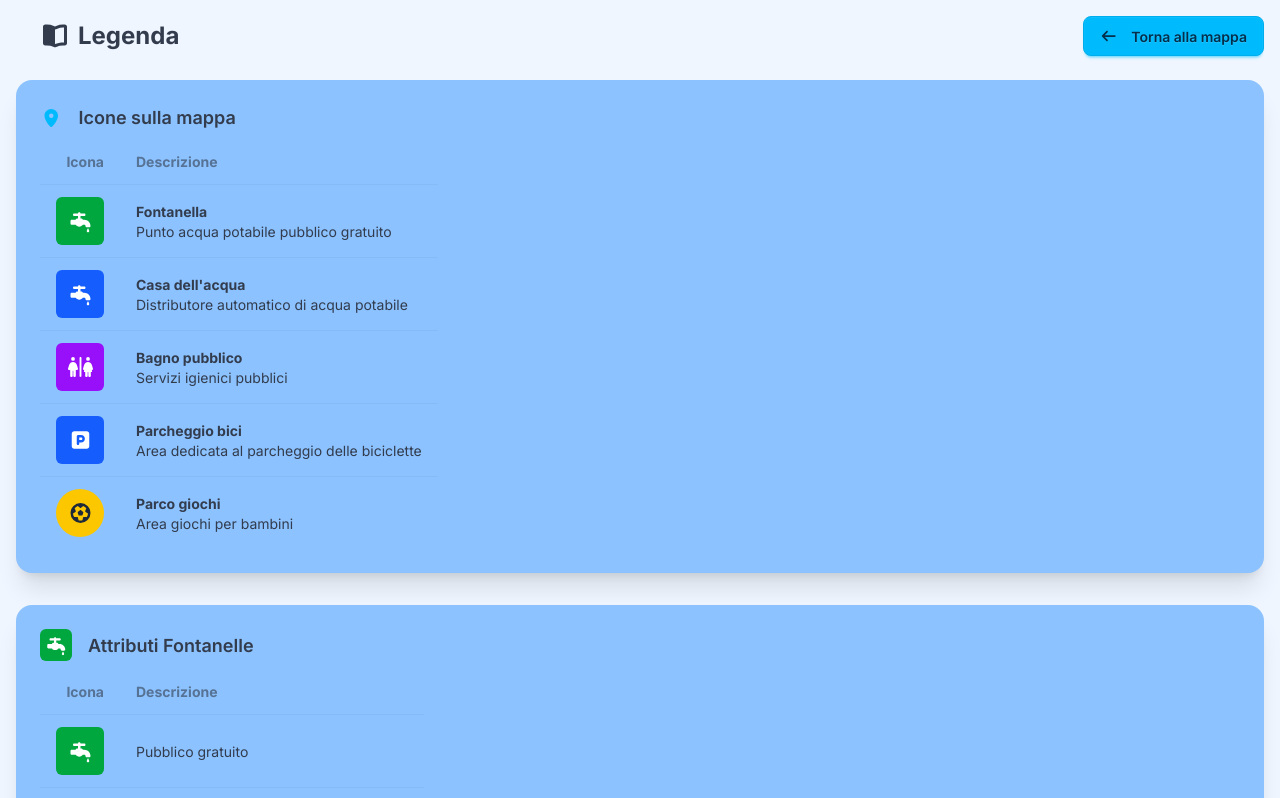
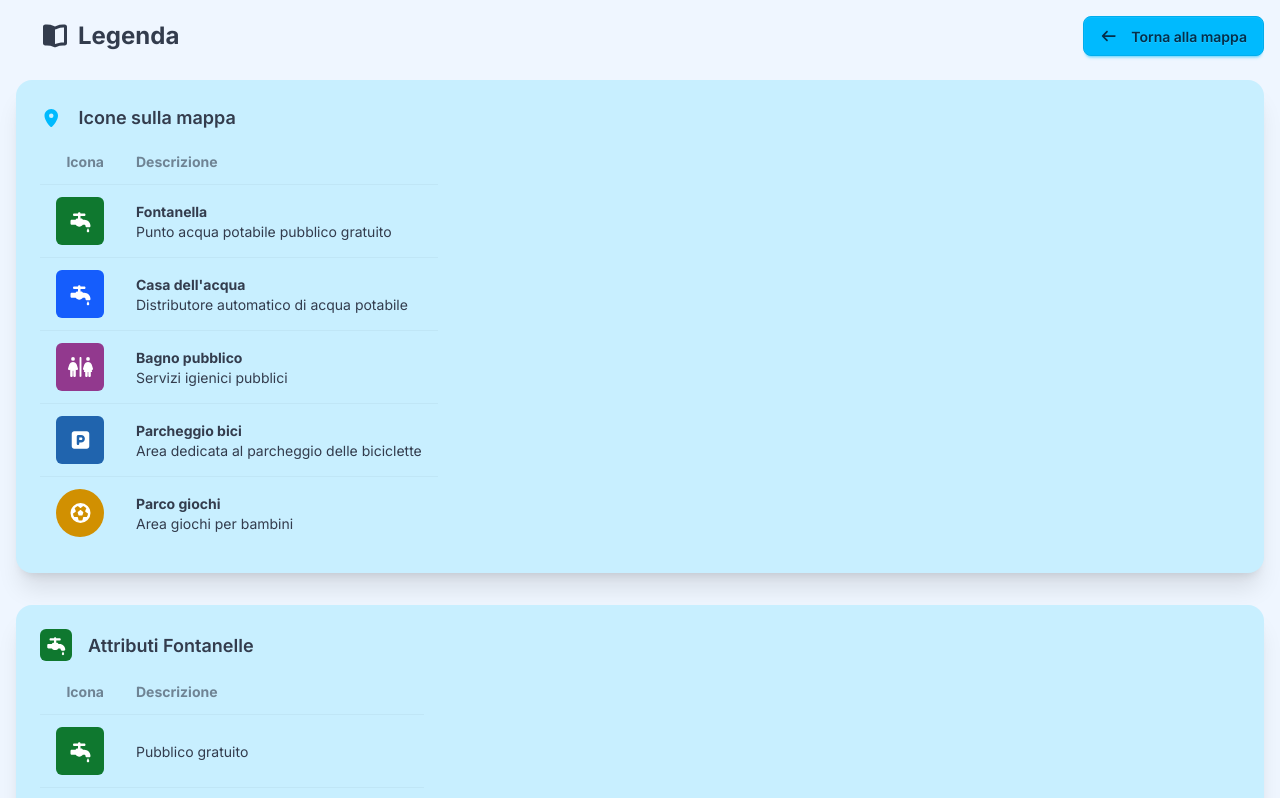
Before and after one commit to matitalatina/fontanelle, a Next.js app: page /legend in a window 1280 px wide. Shown: the top 798 px of the page. Built offline with nearby package versions, Linux system fonts and the light colour scheme.

Commit message:
refactor: Relocate marker components to a subdirectory, implement an Oklch-based color system for semantic entities and popups, and update the legend page to use these new colors.

```diff
--- a/src/app/globals.css
+++ b/src/app/globals.css
@@ -13,7 +13,7 @@
   prefersdark: false;
   color-scheme: "light";
   --color-base-100: oklch(97% 0.014 254.604);
-  --color-base-200: oklch(80% 0.105 251.813);
+  --color-base-200: oklch(95% 0.105 261.813);
   --color-base-300: oklch(96% 0.018 272.314);
   --color-base-content: oklch(35.519% 0.032 262.988);
   --color-primary: oklch(74% 0.16 232.661);
@@ -77,107 +77,143 @@
   --noise: 0;
 }
 
-
-
-
 @theme {
   --background-image-gradient-radial: radial-gradient(var(--tw-gradient-stops));
-  --background-image-gradient-conic: conic-gradient(from 180deg at 50% 50%,
-      var(--tw-gradient-stops));
+  --background-image-gradient-conic: conic-gradient(
+    from 180deg at 50% 50%,
+    var(--tw-gradient-stops)
+  );
 
   /* Semantic entity colors */
-  --color-bicycle: blue;
-  --color-playground: yellow;
-  --color-fountain: green;
-  --color-water-house: blue;
-  --color-toilet: purple;
-  --color-custom: purple;
-  --popup-bg-mix-factor: 15%;
+  --color-hue-bicycle: 253.91;
+  --color-hue-playground: 77;
+  --color-hue-fountain: 147.52;
+  --color-hue-water-house: 253.91;
+  --color-hue-toilet: 329.49;
+  --color-hue-custom: 329.49;
+  --color-bicycle: light-dark(
+    oklch(0.5 0.1359 var(--color-hue-bicycle)),
+    oklch(0.6 0.1359 var(--color-hue-bicycle))
+  );
+  --color-playground: light-dark(
+    oklch(0.7 0.1463 var(--color-hue-playground)),
+    oklch(0.6 0.1463 var(--color-hue-playground))
+  );
+  --color-fountain: light-dark(
+    oklch(0.5 0.1403 var(--color-hue-fountain)),
+    oklch(0.6 0.1403 var(--color-hue-fountain))
+  );
+  --color-water-house: light-dark(
+    oklch(0.5 0.1359 var(--color-hue-water-house)),
+    oklch(0.6 0.1359 var(--color-hue-water-house))
+  );
+  --color-toilet: light-dark(
+    oklch(0.5 0.1601 var(--color-hue-toilet)),
+    oklch(0.6 0.1601 var(--color-hue-toilet))
+  );
+  --color-custom: light-dark(
+    oklch(0.5 0.1601 var(--color-hue-custom)),
+    oklch(0.6 0.1601 var(--color-hue-custom))
+  );
   --popup-text-mix-factor: 10%;
 }
 
 .station-popup {
   &.popup-bicycle {
-
     .leaflet-popup-content-wrapper,
     .leaflet-popup-tip {
-      background: color-mix(in oklab,
-          var(--color-bicycle) var(--popup-bg-mix-factor),
-          var(--color-base-100));
+      background: oklch(
+        from var(--color-base-100) l c var(--color-hue-bicycle)
+      );
     }
 
     .leaflet-popup-content {
-      color: color-mix(in oklab, var(--color-bicycle) var(--popup-text-mix-factor), var(--color-base-content));
+      color: color-mix(
+        in oklab,
+        var(--color-bicycle) var(--popup-text-mix-factor),
+        var(--color-base-content)
+      );
     }
   }
 
   &.popup-playground {
-
     .leaflet-popup-content-wrapper,
     .leaflet-popup-tip {
-      background: color-mix(in oklab,
-          var(--color-playground) var(--popup-bg-mix-factor),
-          var(--color-base-100));
+      background: oklch(
+        from var(--color-base-100) l c var(--color-hue-playground)
+      );
     }
 
     .leaflet-popup-content {
-      color: color-mix(in oklab, var(--color-playground) var(--popup-text-mix-factor), var(--color-base-content));
+      color: color-mix(
+        in oklab,
+        var(--color-playground) var(--popup-text-mix-factor),
+        var(--color-base-content)
+      );
     }
   }
 
   &.popup-fountain {
-
     .leaflet-popup-content-wrapper,
     .leaflet-popup-tip {
-      background: color-mix(in oklab,
-          var(--color-fountain) var(--popup-bg-mix-factor),
-          var(--color-base-100));
+      background: oklch(
+        from var(--color-base-100) l c var(--color-hue-fountain)
+      );
     }
 
     .leaflet-popup-content {
-      color: color-mix(in oklab, var(--color-fountain) var(--popup-text-mix-factor), var(--color-base-content));
+      color: color-mix(
+        in oklab,
+        var(--color-fountain) var(--popup-text-mix-factor),
+        var(--color-base-content)
+      );
     }
   }
 
   &.popup-water-house {
-
     .leaflet-popup-content-wrapper,
     .leaflet-popup-tip {
-      background: color-mix(in oklab,
-          var(--color-water-house) var(--popup-bg-mix-factor),
-          var(--color-base-100));
+      background: oklch(
+        from var(--color-base-100) l c var(--color-hue-water-house)
+      );
     }
 
     .leaflet-popup-content {
-      color: color-mix(in oklab, var(--color-water-house) var(--popup-text-mix-factor), var(--color-base-content));
+      color: color-mix(
+        in oklab,
+        var(--color-water-house) var(--popup-text-mix-factor),
+        var(--color-base-content)
+      );
     }
   }
 
   &.popup-toilet {
-
     .leaflet-popup-content-wrapper,
     .leaflet-popup-tip {
-      background: color-mix(in oklab,
-          var(--color-toilet) var(--popup-bg-mix-factor),
-          var(--color-base-100));
+      background: oklch(from var(--color-base-100) l c var(--color-hue-toilet));
     }
 
     .leaflet-popup-content {
-      color: color-mix(in oklab, var(--color-toilet) var(--popup-text-mix-factor), var(--color-base-content));
+      color: color-mix(
+        in oklab,
+        var(--color-toilet) var(--popup-text-mix-factor),
+        var(--color-base-content)
+      );
     }
   }
 
   &.popup-custom {
-
     .leaflet-popup-content-wrapper,
     .leaflet-popup-tip {
-      background: color-mix(in oklab,
-          var(--color-custom) var(--popup-bg-mix-factor),
-          var(--color-base-100));
+      background: oklch(from var(--color-base-100) l c var(--color-hue-custom));
     }
 
     .leaflet-popup-content {
-      color: color-mix(in oklab, var(--color-custom) var(--popup-text-mix-factor), var(--color-base-content));
+      color: color-mix(
+        in oklab,
+        var(--color-custom) var(--popup-text-mix-factor),
+        var(--color-base-content)
+      );
     }
   }
 }
@@ -206,7 +242,8 @@
   color: black;
 }
 
-.leaflet-fade-anim .leaflet-popup.station-popup.custom-marker-popup:not(:has(button)) {
+.leaflet-fade-anim
+  .leaflet-popup.station-popup.custom-marker-popup:not(:has(button)) {
   transition: none;
 }
 
@@ -229,7 +266,6 @@
 /* Hero Background Animations - Simplified */
 
 @keyframes gradient-shift {
-
   0%,
   100% {
     background-position: 0% 50%;
@@ -251,7 +287,6 @@
 }
 
 @keyframes bounce-down {
-
   0%,
   20%,
   50%,
@@ -270,7 +305,6 @@
 }
 
 @keyframes fade-pulse {
-
   0%,
   100% {
     opacity: 0.6;
@@ -317,9 +351,12 @@
   background-clip: text !important;
   -webkit-background-clip: text !important;
   background:
-    radial-gradient(circle at center,
-      color-mix(in srgb, var(--color-primary) 85%, transparent),
-      transparent) -200% 50% / 200% 100% no-repeat,
+    radial-gradient(
+        circle at center,
+        color-mix(in srgb, var(--color-primary) 85%, transparent),
+        transparent
+      ) -200%
+      50% / 200% 100% no-repeat,
     var(--color-primary-content);
 }
 
@@ -338,7 +375,6 @@
 }
 
 @keyframes highlight-pulse {
-
   0%,
   100% {
     opacity: 0.6;
@@ -425,7 +461,6 @@
 
 /* Reduce motion for users who prefer it */
 @media (prefers-reduced-motion: reduce) {
-
   .animate-shimmer,
   .animate-bounce-down,
   .animate-shine,
--- a/src/app/legend/page.tsx
+++ b/src/app/legend/page.tsx
@@ -59,7 +59,7 @@ export default function LegendaPage() {
           </h2>
 
           <div className="overflow-x-auto">
-            <table className="table table-zebra w-auto text-left">
+            <table className="table w-auto text-left">
               <thead>
                 <tr>
                   <th className="text-right">Icona</th>
@@ -69,7 +69,7 @@ export default function LegendaPage() {
               <tbody>
                 <tr>
                   <td className="text-right">
-                    <div className="w-12 h-12 ml-auto flex items-center justify-center bg-green-600 rounded-md">
+                    <div className="w-12 h-12 ml-auto flex items-center justify-center bg-fountain rounded-md">
                       <FontAwesomeIcon
                         icon={faFaucetDrip}
                         className="text-white text-xl"
@@ -101,7 +101,7 @@ export default function LegendaPage() {
                 </tr>
                 <tr>
                   <td className="text-right">
-                    <div className="w-12 h-12 ml-auto flex items-center justify-center bg-purple-600 rounded-md">
+                    <div className="w-12 h-12 ml-auto flex items-center justify-center bg-toilet rounded-md">
                       <FontAwesomeIcon
                         icon={faRestroom}
                         className="text-white text-xl"
@@ -115,7 +115,7 @@ export default function LegendaPage() {
                 </tr>
                 <tr>
                   <td className="text-right">
-                    <div className="w-12 h-12 ml-auto flex items-center justify-center bg-blue-600 rounded-md">
+                    <div className="w-12 h-12 ml-auto flex items-center justify-center bg-bicycle rounded-md">
                       <FontAwesomeIcon
                         icon={faParking}
                         className="text-white text-xl"
@@ -131,10 +131,10 @@ export default function LegendaPage() {
                 </tr>
                 <tr>
                   <td className="text-right">
-                    <div className="w-12 h-12 ml-auto flex items-center justify-center bg-yellow-400 rounded-full">
+                    <div className="w-12 h-12 ml-auto flex items-center justify-center bg-playground rounded-full">
                       <FontAwesomeIcon
                         icon={faFutbol}
-                        className="text-gray-800 text-xl"
+                        className="text-white text-xl"
                       />
                     </div>
                   </td>
@@ -153,13 +153,13 @@ export default function LegendaPage() {
       <div className="card bg-base-200 shadow-xl mb-8">
         <div className="card-body">
           <h2 className="card-title">
-            <div className="w-8 h-8 flex items-center justify-center bg-green-600 rounded-md mr-2">
+            <div className="w-8 h-8 flex items-center justify-center bg-fountain rounded-md mr-2">
               <FontAwesomeIcon icon={faFaucetDrip} className="text-white" />
             </div>
             Attributi Fontanelle
           </h2>
           <div className="overflow-x-auto">
-            <table className="table table-zebra w-auto text-left">
+            <table className="table w-auto text-left">
               <thead>
                 <tr>
                   <th className="text-right">Icona</th>
@@ -169,7 +169,7 @@ export default function LegendaPage() {
               <tbody>
                 <tr>
                   <td className="text-right">
-                    <div className="w-12 h-12 ml-auto flex items-center justify-center bg-green-600 rounded-md">
+                    <div className="w-12 h-12 ml-auto flex items-center justify-center bg-fountain rounded-md">
                       <FontAwesomeIcon
                         icon={faFaucetDrip}
                         className="text-white text-xl"
@@ -203,13 +203,13 @@ export default function LegendaPage() {
       <div className="card bg-base-200 shadow-xl mb-8">
         <div className="card-body">
           <h2 className="card-title">
-            <div className="w-8 h-8 flex items-center justify-center bg-purple-600 rounded-md mr-2">
+            <div className="w-8 h-8 flex items-center justify-center bg-toilet rounded-md mr-2">
               <FontAwesomeIcon icon={faRestroom} className="text-white" />
             </div>
             Attributi Bagni Pubblici
           </h2>
           <div className="overflow-x-auto">
-            <table className="table table-zebra w-auto text-left">
+            <table className="table w-auto text-left">
               <thead>
                 <tr>
                   <th className="text-right">Icona</th>
@@ -275,7 +275,7 @@ export default function LegendaPage() {
             Attributi Parcheggi Bici
           </h2>
           <div className="overflow-x-auto">
-            <table className="table table-zebra w-auto text-left">
+            <table className="table w-auto text-left">
               <thead>
                 <tr>
                   <th className="text-right">Icona</th>
@@ -394,7 +394,7 @@ export default function LegendaPage() {
             Attributi Parchi Giochi
           </h2>
           <div className="overflow-x-auto">
-            <table className="table table-zebra w-auto text-left">
+            <table className="table w-auto text-left">
               <thead>
                 <tr>
                   <th className="text-right">Icona</th>
@@ -485,7 +485,7 @@ export default function LegendaPage() {
             Informazioni Aggiuntive
           </h2>
           <div className="overflow-x-auto">
-            <table className="table table-zebra w-auto text-left">
+            <table className="table w-auto text-left">
               <thead>
                 <tr>
                   <th className="text-right">Icona</th>
--- a/src/components/Map.tsx
+++ b/src/components/Map.tsx
@@ -9,12 +9,12 @@ import { useState } from "react";
 import { MapContainer } from "react-leaflet/MapContainer";
 import { TileLayer } from "react-leaflet/TileLayer";
 import { ScaleControl } from "react-leaflet";
-import ClusterMarkers from "./ClusterMarkers";
-import CustomMarker from "./CustomMarker";
+import ClusterMarkers from "./markers/ClusterMarkers";
+import CustomMarker from "./markers/CustomMarker";
 import LocateButton from "./LocateButton";
 import MapCenter from "./MapCenter";
 import OverlaySelector, { SelectedOverlays } from "./OverlaySelector";
-import PersonMarker from "./PersonMarker";
+import PersonMarker from "./markers/PersonMarker";
 import { TILE_LAYERS, TileLayerType } from "@/hooks/useTileLayer";
 import DisableSearchAlert from "./DisableSearchAlert";
 
--- a/src/components/BicycleParkingMarker.tsx
+++ b/src/components/markers/BicycleParkingMarker.tsx
@@ -3,9 +3,9 @@
 import { BicycleParking } from "@/lib/bicycleParking";
 import L from "leaflet";
 import { Marker, Popup } from "react-leaflet";
-import FeatureIcon from "./FeatureIcon";
-import GoToButton from "./GoToButton";
-import SharePositionButton from "./SharePositionButton";
+import FeatureIcon from "../FeatureIcon";
+import GoToButton from "../GoToButton";
+import SharePositionButton from "../SharePositionButton";
 import { createMarkerIconHTML } from "@/lib/marker-icons";
 import { faParking, faBicycle } from "@fortawesome/free-solid-svg-icons";
 import { FontAwesomeIcon } from "@fortawesome/react-fontawesome";
--- a/src/components/CustomMarker.tsx
+++ b/src/components/markers/CustomMarker.tsx
@@ -3,8 +3,8 @@ import { LatLng } from "@/hooks/useLocation";
 import L, { Marker as LMarker } from "leaflet";
 import { useRef, useState } from "react";
 import { Marker, Popup, useMapEvents } from "react-leaflet";
-import GoToButton from "./GoToButton";
-import SharePositionButton from "./SharePositionButton";
+import GoToButton from "../GoToButton";
+import SharePositionButton from "../SharePositionButton";
 import { FontAwesomeIcon } from "@fortawesome/react-fontawesome";
 import { faTrashAlt, faMapPin } from "@fortawesome/free-solid-svg-icons";
 import { createMarkerIconHTML } from "@/lib/marker-icons";
--- a/src/components/PlaygroundMarker.tsx
+++ b/src/components/markers/PlaygroundMarker.tsx
@@ -1,11 +1,11 @@
 import { Playground } from "@/lib/playgrounds";
 import L from "leaflet";
 import { Marker, Popup } from "react-leaflet";
-import FeatureIcon from "./FeatureIcon";
-import GoToButton from "./GoToButton";
-import SharePositionButton from "./SharePositionButton";
 import { createMarkerIconHTML } from "@/lib/marker-icons";
 import { faFutbol } from "@fortawesome/free-solid-svg-icons";
+import FeatureIcon from "../FeatureIcon";
+import SharePositionButton from "../SharePositionButton";
+import GoToButton from "../GoToButton";
 
 const playgroundMarker = L.ExtraMarkers.icon({
   innerHTML: createMarkerIconHTML(faFutbol, "text-gray-800"),
--- a/src/components/StationMarker.tsx
+++ b/src/components/markers/StationMarker.tsx
@@ -3,8 +3,8 @@
 import { Station } from "@/lib/stations";
 import { Marker, Popup } from "react-leaflet";
 import L from "leaflet";
-import GoToButton from "./GoToButton";
-import SharePositionButton from "./SharePositionButton";
+import GoToButton from "../GoToButton";
+import SharePositionButton from "../SharePositionButton";
 import { createMarkerIconHTML } from "@/lib/marker-icons";
 import { faFaucetDrip } from "@fortawesome/free-solid-svg-icons";
 
--- a/src/components/ToiletMarker.tsx
+++ b/src/components/markers/ToiletMarker.tsx
@@ -1,9 +1,9 @@
 import { Toilet } from "@/lib/toilets";
 import L from "leaflet";
 import { Marker, Popup } from "react-leaflet";
-import GoToButton from "./GoToButton";
-import FeatureIcon from "./FeatureIcon";
-import SharePositionButton from "./SharePositionButton";
+import GoToButton from "../GoToButton";
+import FeatureIcon from "../FeatureIcon";
+import SharePositionButton from "../SharePositionButton";
 import { createMarkerIconHTML } from "@/lib/marker-icons";
 import { faRestroom } from "@fortawesome/free-solid-svg-icons";
 
```
Also changed, not shown: src/app/page.tsx (+8 -8 lines), src/components/markers/ClusterMarkers.tsx (renamed from src/components/ClusterMarkers.tsx, +4 -4 lines), src/components/markers/PersonMarker.tsx (renamed from src/components/PersonMarker.tsx).
